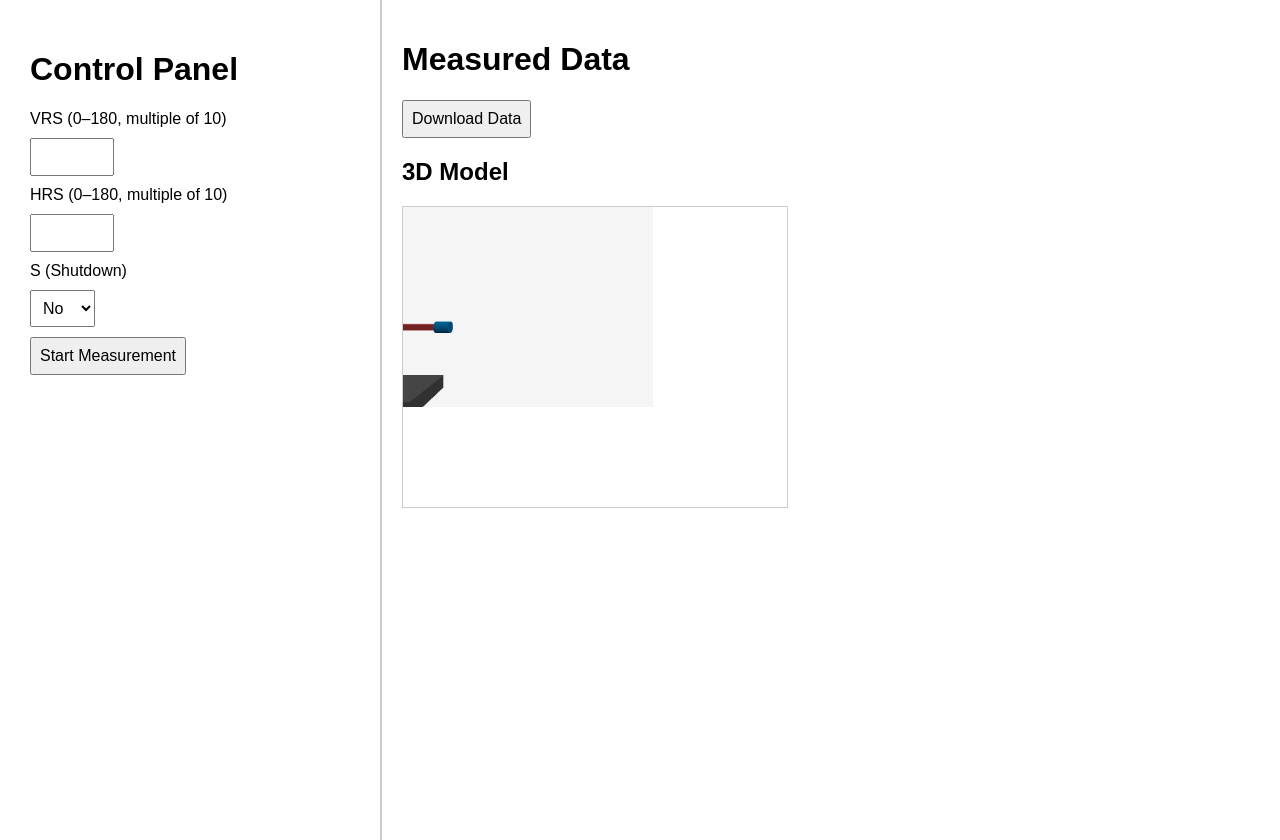
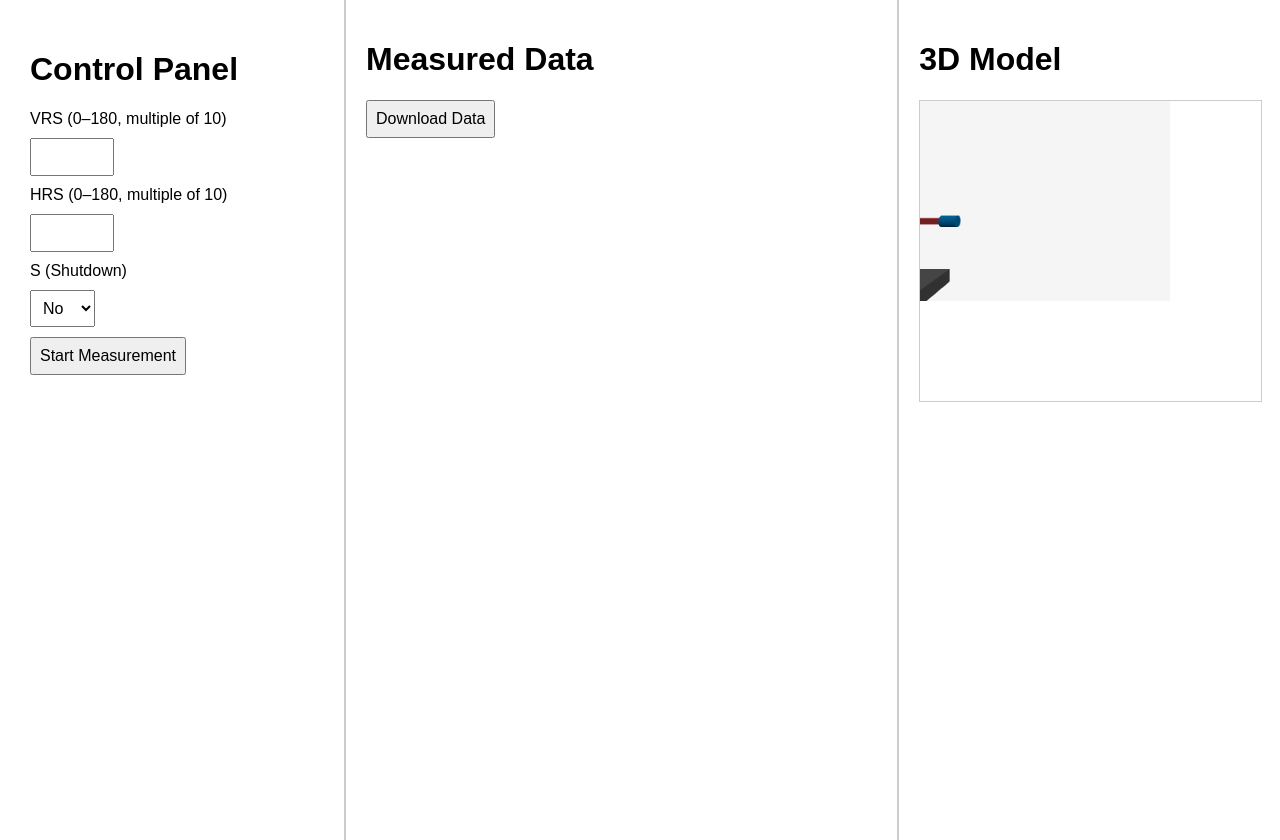
Before and after one commit to real-Ker/render, a FastAPI app: page / in a window 1280 px wide. Run offline with FastAPI, Linux system fonts and the light colour scheme; data that the repository does not hold is empty.

Commit message:
Update index.html

```diff
--- a/templates/index.html
+++ b/templates/index.html
@@ -94,12 +94,16 @@
     <button onclick="startMeasurement()">Start Measurement</button>
 </div>
 
-<!-- 右侧数据 -->
-<div class="right">
+<!-- 中间数据 -->
+<div class="middle">
     <h1>Measured Data</h1>
     <button onclick="downloadJSON()">Download Data</button>
     <div id="chartsContainer"></div>
-    <h2>3D Model</h2>
+</div>
+
+<!-- 右侧模型 -->
+<div class="right">
+    <h1>3D Model</h1>
     <div id="modelView" style="width:100%; height:300px; border:1px solid #ccc;"></div>
 </div>
 
```
